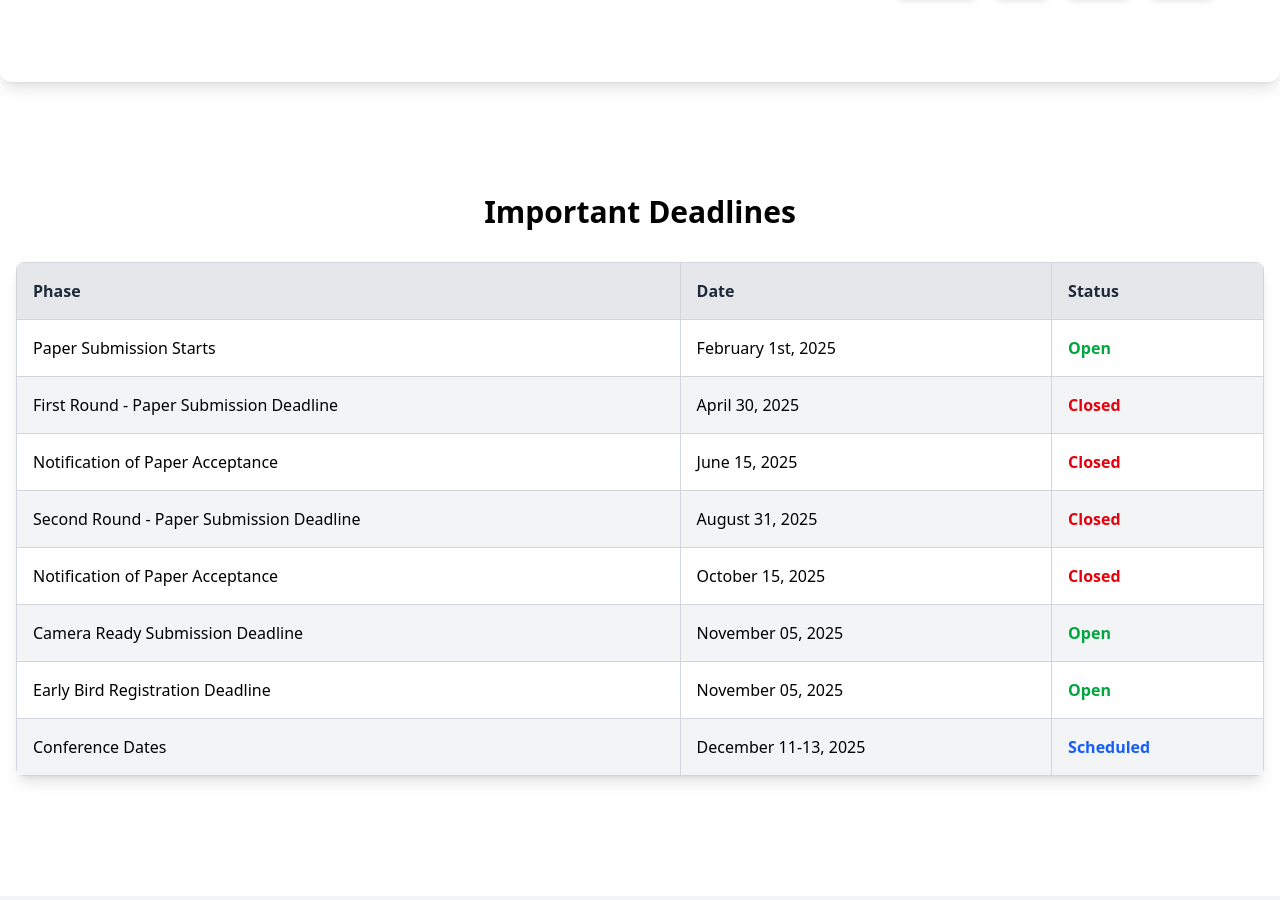
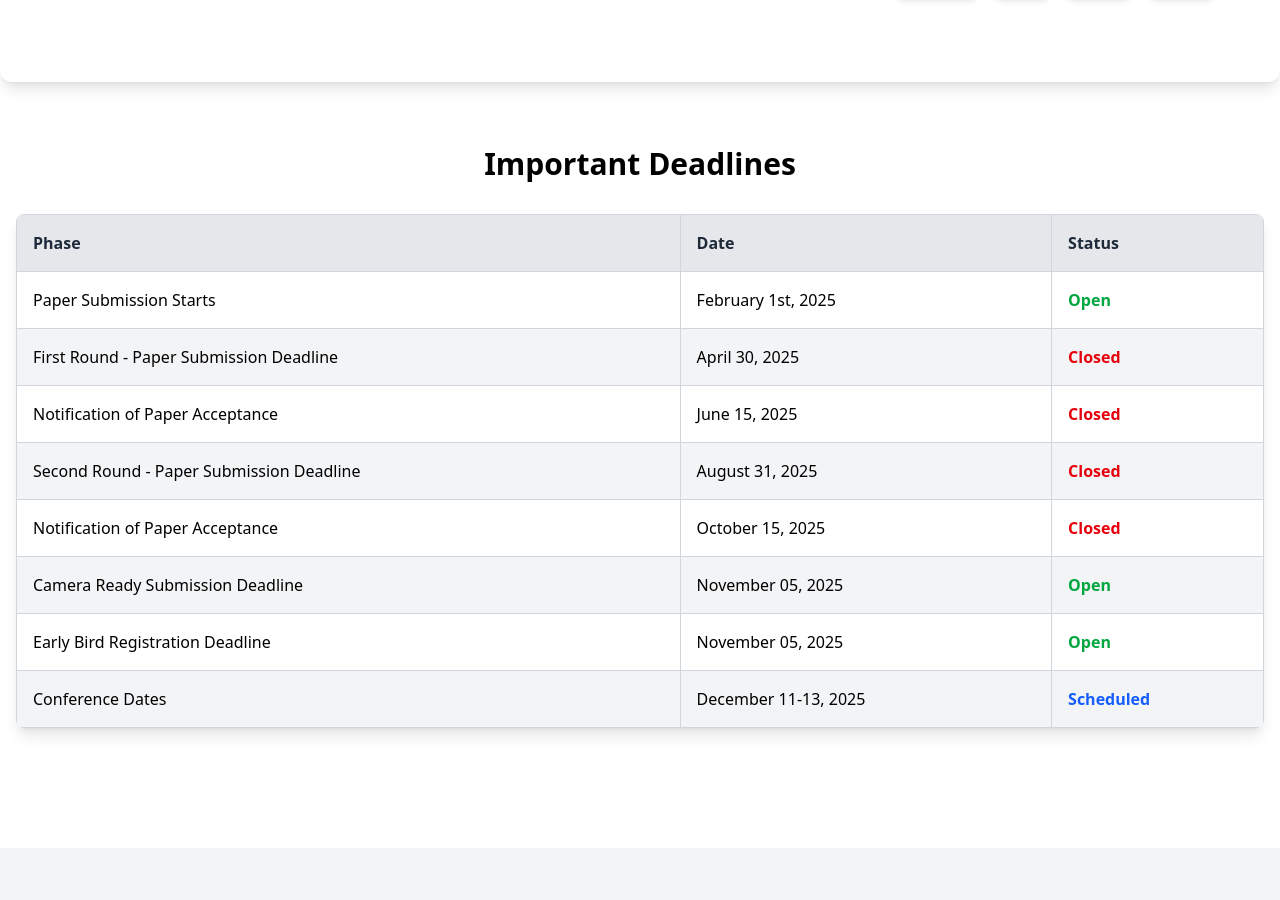
Before and after one commit to kushrm2803/cvip2025-react, a React (Vite) app: page / in a window 1280 px wide. Shown: the part 1562-2462 px from the top of the page. Built offline with nearby package versions, Linux system fonts and the light colour scheme.

Commit message:
margin correct

```diff
--- a/src/components/DatesTable.jsx
+++ b/src/components/DatesTable.jsx
@@ -26,7 +26,7 @@ const DatesTable = ({ dates }) => {
         variants={tableVariants}
         className="mb-12"
       >
-        <div id="imp-dates-home" className="py-8"></div>
+        <div id="imp-dates-home" className="py-2"></div>
         <h2 className="text-3xl font-semibold mb-8 text-center">
           Important Deadlines
         </h2>
```
